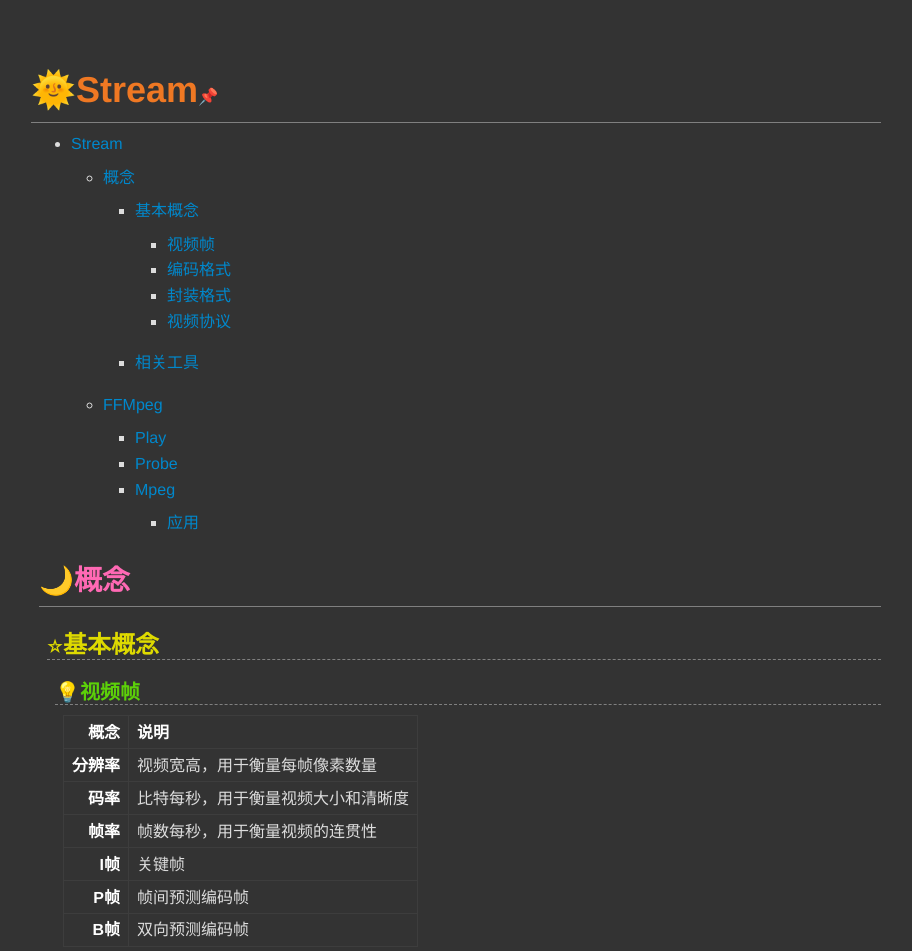
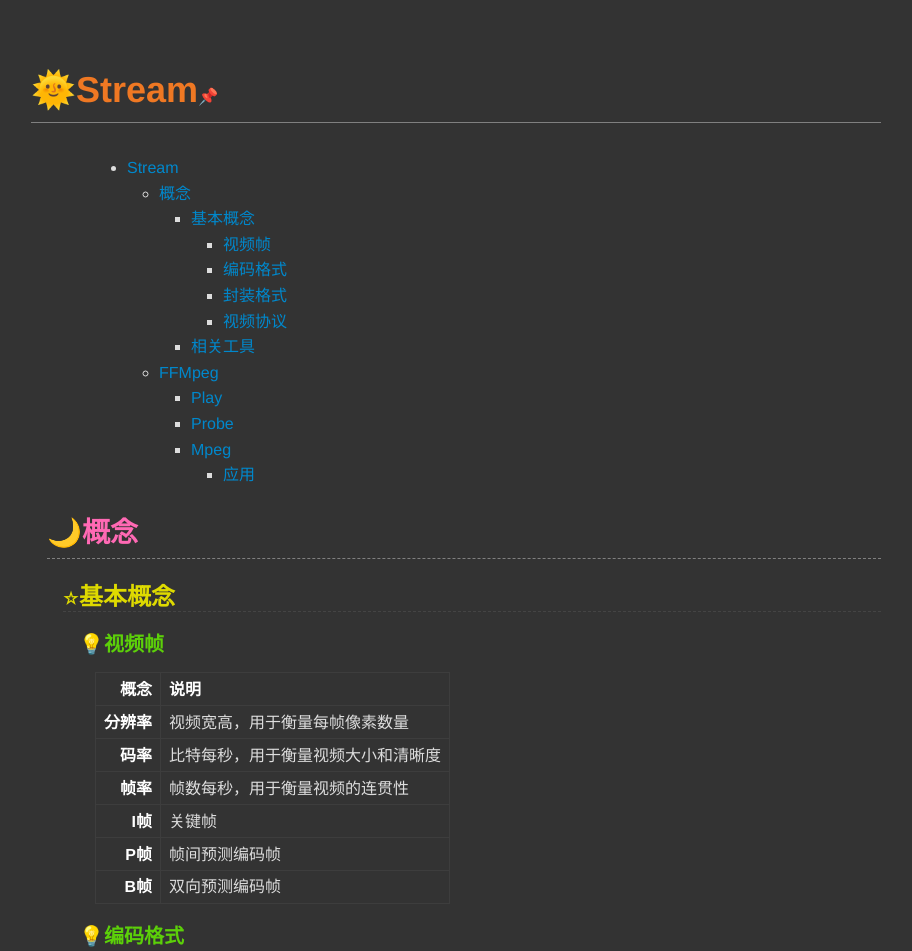
Before and after one commit to zhmhbest/HelloStream, a plain HTML site: page docs/index.html in a window 1280 px wide. Shown: the top 951 px of the page, without its empty margins (184-1096 px from the left). Drawn offline with nearby package versions, Linux system fonts and the light colour scheme.

Commit message:
update style

```diff
--- a/docs/index.html
+++ b/docs/index.html
@@ -21,8 +21,8 @@
 }
 /* 主体 */
 html body {
-  background-color: black;
   color: #DDDDDD;
+  background-color: #333333;
 }
 /* 滚动条 */
 ::-webkit-scrollbar {
@@ -38,10 +38,11 @@
   border-radius: 32px;
 }
 .markdown-preview.markdown-preview {
+  /* 总体样式 */
+  color: #DDDDDD;
+  background-color: #333333;
   /* 自定义样式 */
-  /* 总体样式 */
-  background-color: #333333;
-  color: #DDDDDD;
+  /* 内容缩进 */
   /* 标题 */
   /* 标题链接 */
   /* 引用 */
@@ -57,60 +58,55 @@
 .markdown-preview.markdown-preview .highlight {
   color: #99FFFF;
 }
+.markdown-preview.markdown-preview h1 ~ *,
+.markdown-preview.markdown-preview h2 ~ *,
+.markdown-preview.markdown-preview h3 ~ *,
+.markdown-preview.markdown-preview h4 ~ * {
+  margin-left: 64px;
+  width: auto;
+}
 .markdown-preview.markdown-preview h1 {
   color: #EF7823;
-  margin-bottom: 8px;
+  margin-left: 0px;
+  margin-bottom: 32px;
   border-bottom: 1px solid gray;
 }
 .markdown-preview.markdown-preview h1:before {
   content: "🌞";
 }
-.markdown-preview.markdown-preview h1 ~ * {
-  margin-left: 8px;
-}
 .markdown-preview.markdown-preview h2 {
   color: #FF69B4;
-  margin-bottom: 8px;
-  border-bottom: 1px solid gray;
+  margin-left: 16px;
+  margin-bottom: 16px;
+  border-bottom: 1px dashed gray;
 }
 .markdown-preview.markdown-preview h2:before {
   content: "🌙";
 }
-.markdown-preview.markdown-preview h2 ~ * {
-  margin-left: 16px;
-}
 .markdown-preview.markdown-preview h3 {
   color: #DEDA00;
-  margin-bottom: 8px;
-  border-bottom: 1px dashed gray;
+  margin-left: 32px;
+  margin-bottom: 16px;
+  border-bottom: 1px dashed #444;
 }
 .markdown-preview.markdown-preview h3:before {
   content: "⭐";
 }
-.markdown-preview.markdown-preview h3 ~ * {
-  margin-left: 24px;
-}
 .markdown-preview.markdown-preview h4 {
   color: #5CD009;
-  margin-bottom: 8px;
-  border-bottom: 1px dashed gray;
+  margin-left: 48px;
+  margin-bottom: 16px;
 }
 .markdown-preview.markdown-preview h4:before {
   content: "💡";
 }
-.markdown-preview.markdown-preview h4 ~ * {
-  margin-left: 32px;
-}
 .markdown-preview.markdown-preview h5 {
   color: #FFFFFF;
-  margin-bottom: 8px;
-  border-bottom: 1px dashed gray;
+  margin-left: 64px;
+  margin-bottom: 16px;
 }
 .markdown-preview.markdown-preview h5:before {
   content: "✿";
-}
-.markdown-preview.markdown-preview h5 ~ * {
-  margin-left: 40px;
 }
 .markdown-preview.markdown-preview h1 > a,
 .markdown-preview.markdown-preview h2 > a,
@@ -132,8 +128,8 @@
   background-color: rgba(100, 100, 100, 0.6);
   border-left: 5px solid;
   padding: 0.5em;
-  margin-bottom: 16px;
-  margin-top: 16px;
+  margin-bottom: 32px;
+  margin-top: 32px;
 }
 .markdown-preview.markdown-preview em {
   color: inherit;
@@ -154,12 +150,6 @@
   border-radius: 3px;
 }
 .markdown-preview.markdown-preview p:not(blockquote p) {
-  margin-bottom: 8px;
-}
-.markdown-preview.markdown-preview ul,
-.markdown-preview.markdown-preview ol,
-.markdown-preview.markdown-preview dl {
-  margin-top: 8px;
   margin-bottom: 16px;
 }
 .markdown-preview.markdown-preview table {
@@ -178,7 +168,7 @@
 }
 .markdown-preview.markdown-preview pre {
   border-radius: 3px;
-  margin-top: 8px;
+  margin-top: 16px;
   margin-bottom: 16px;
 }
 
```
